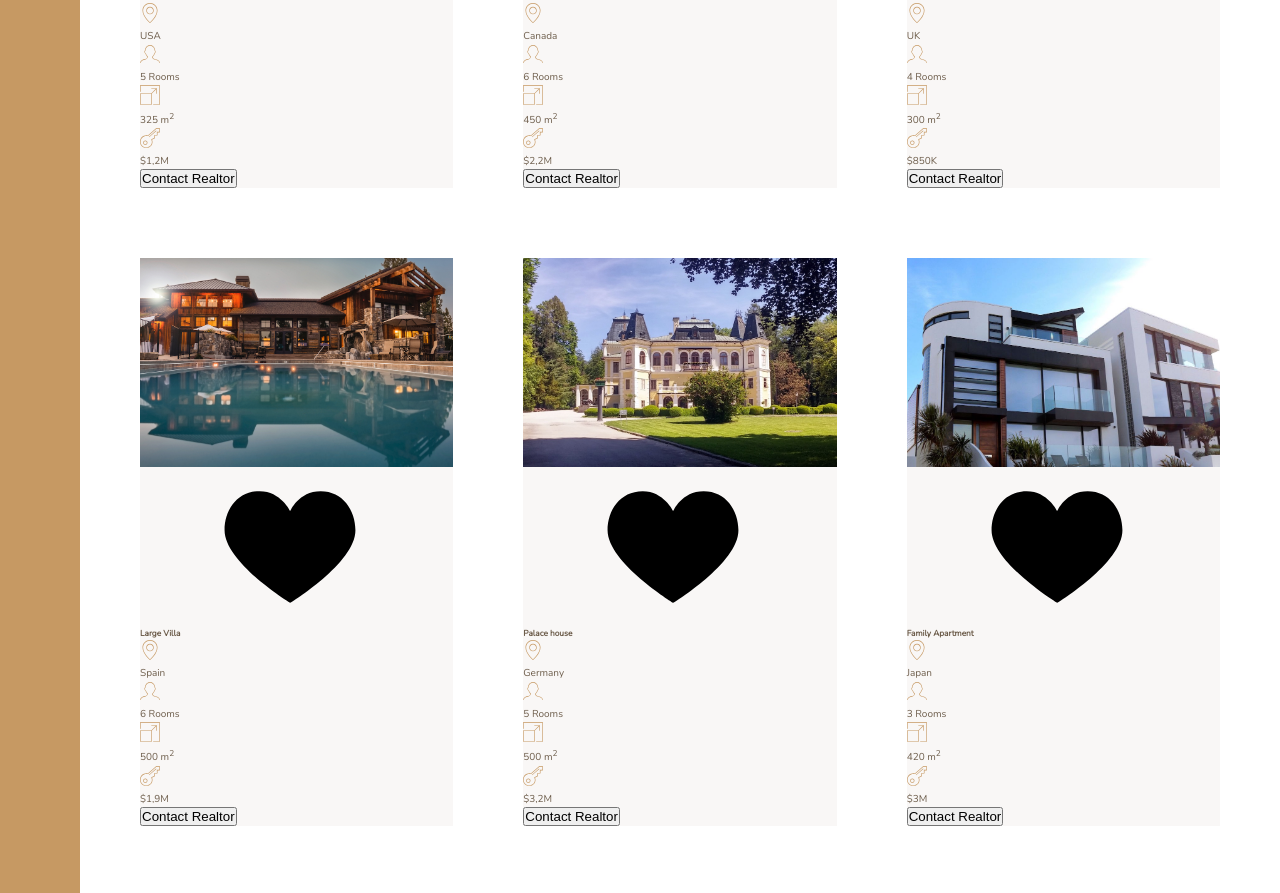
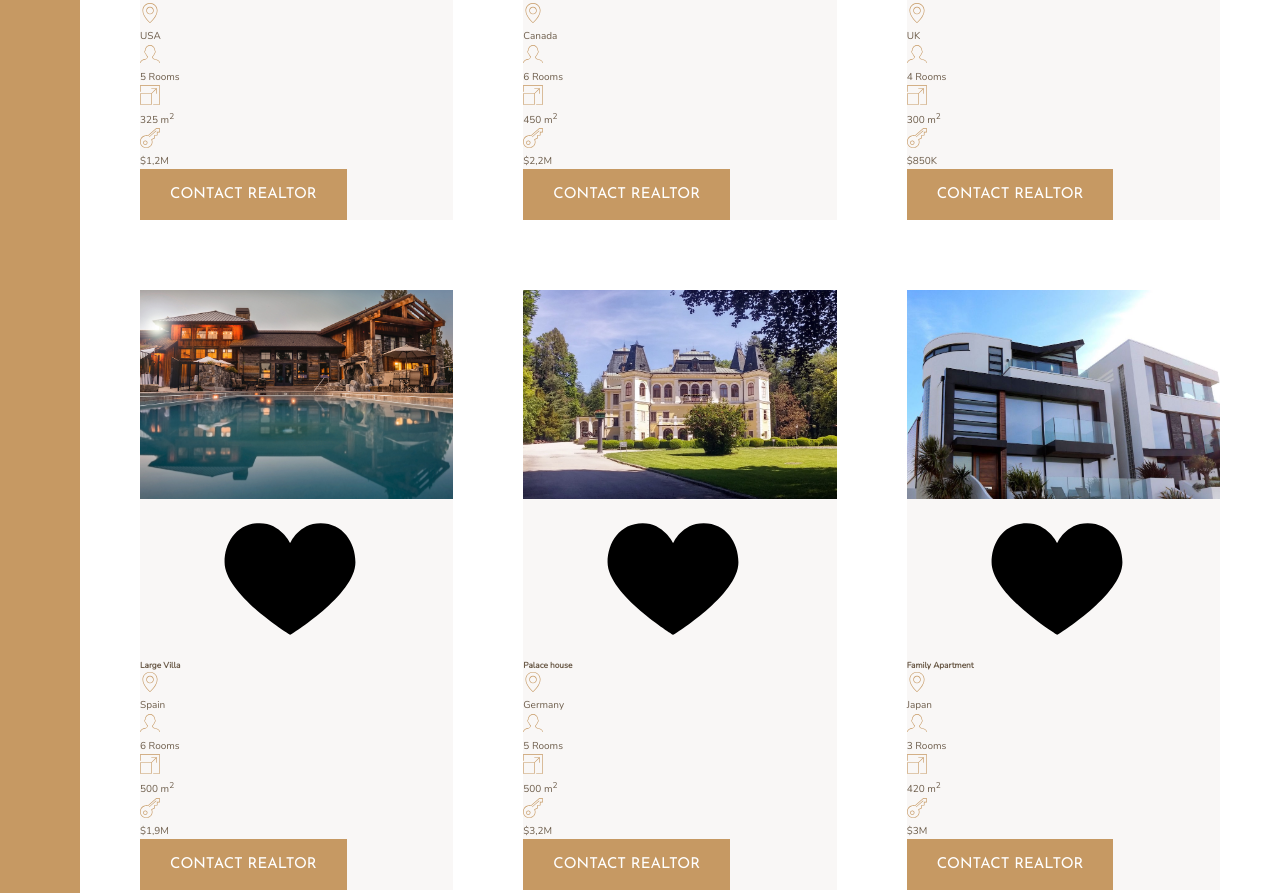
Before and after one commit to GerPut/sass-site, a website: page index.html in a window 1280 px wide. Shown: the part 2377-3270 px from the top of the page. Drawn offline with nearby package versions, Linux system fonts and the light colour scheme.

Commit message:
Work on card section.

```diff
--- a/index.html
+++ b/index.html
@@ -110,7 +110,7 @@
                 </svg>
                 <p>$1,2M</p>
             </div>
-            <button class="cta">Contact Realtor</button>
+            <button class="btn home__btn">Contact Realtor</button>
         </div>
         <div class="home">
             <img src="img/house-2.jpeg" alt="House 1" class="home__img">
@@ -142,7 +142,7 @@
                 </svg>
                 <p>$2,2M</p>
             </div>
-            <button class="cta">Contact Realtor</button>
+            <button class="btn home__btn">Contact Realtor</button>
         </div>
         <div class="home">
             <img src="img/house-3.jpeg" alt="House 1" class="home__img">
@@ -174,7 +174,7 @@
                 </svg>
                 <p>$850K</p>
             </div>
-            <button class="cta">Contact Realtor</button>
+            <button class="btn home__btn">Contact Realtor</button>
         </div>
         <div class="home">
             <img src="img/house-4.jpeg" alt="House 1" class="home__img">
@@ -206,7 +206,7 @@
                 </svg>
                 <p>$1,9M</p>
             </div>
-            <button class="cta">Contact Realtor</button>
+            <button class="btn home__btn">Contact Realtor</button>
         </div>
         <div class="home">
             <img src="img/house-5.jpeg" alt="House 1" class="home__img">
@@ -238,7 +238,7 @@
                 </svg>
                 <p>$3,2M</p>
             </div>
-            <button class="cta">Contact Realtor</button>
+            <button class="btn home__btn">Contact Realtor</button>
         </div>
         <div class="home">
             <img src="img/house-6.jpeg" alt="House 1" class="home__img">
@@ -270,7 +270,7 @@
                 </svg>
                 <p>$3M</p>
             </div>
-            <button class="cta">Contact Realtor</button>
+            <button class="btn home__btn">Contact Realtor</button>
         </div>
     </section>
     <section class="gallery">
```
